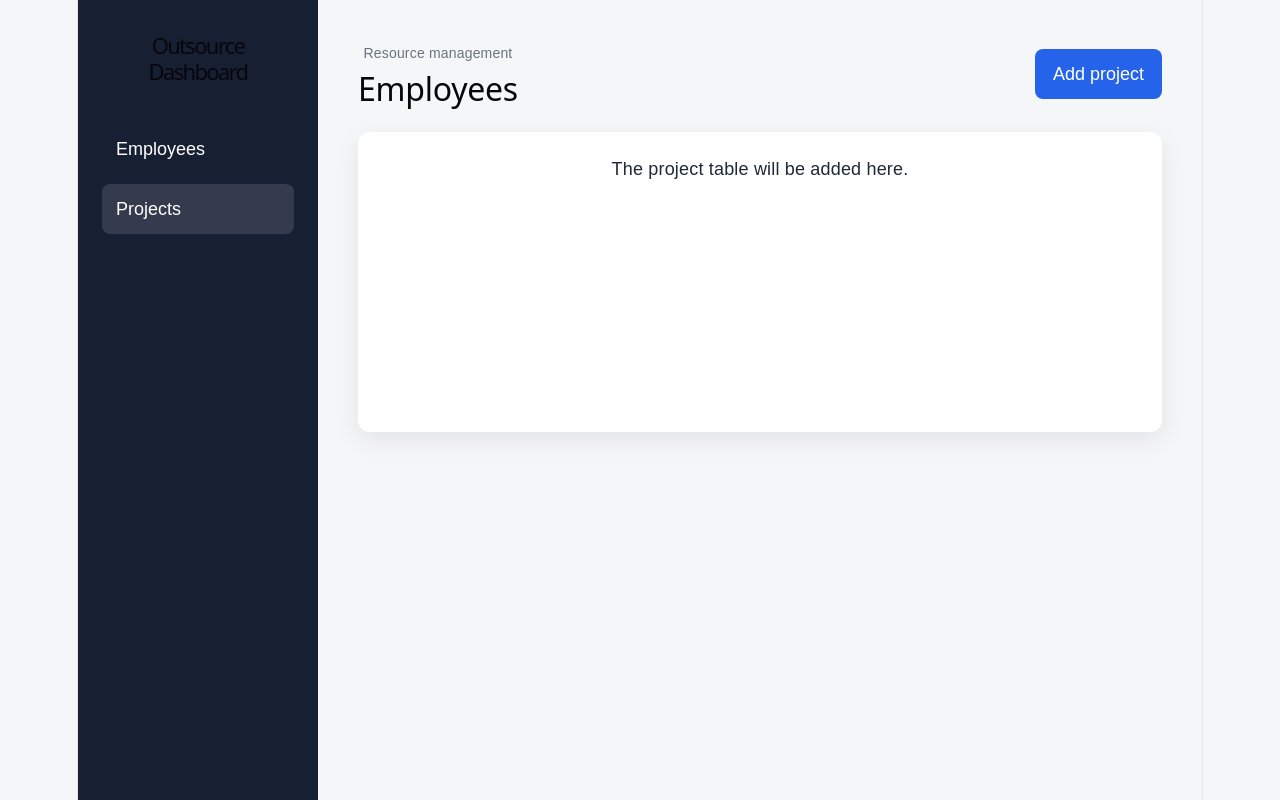
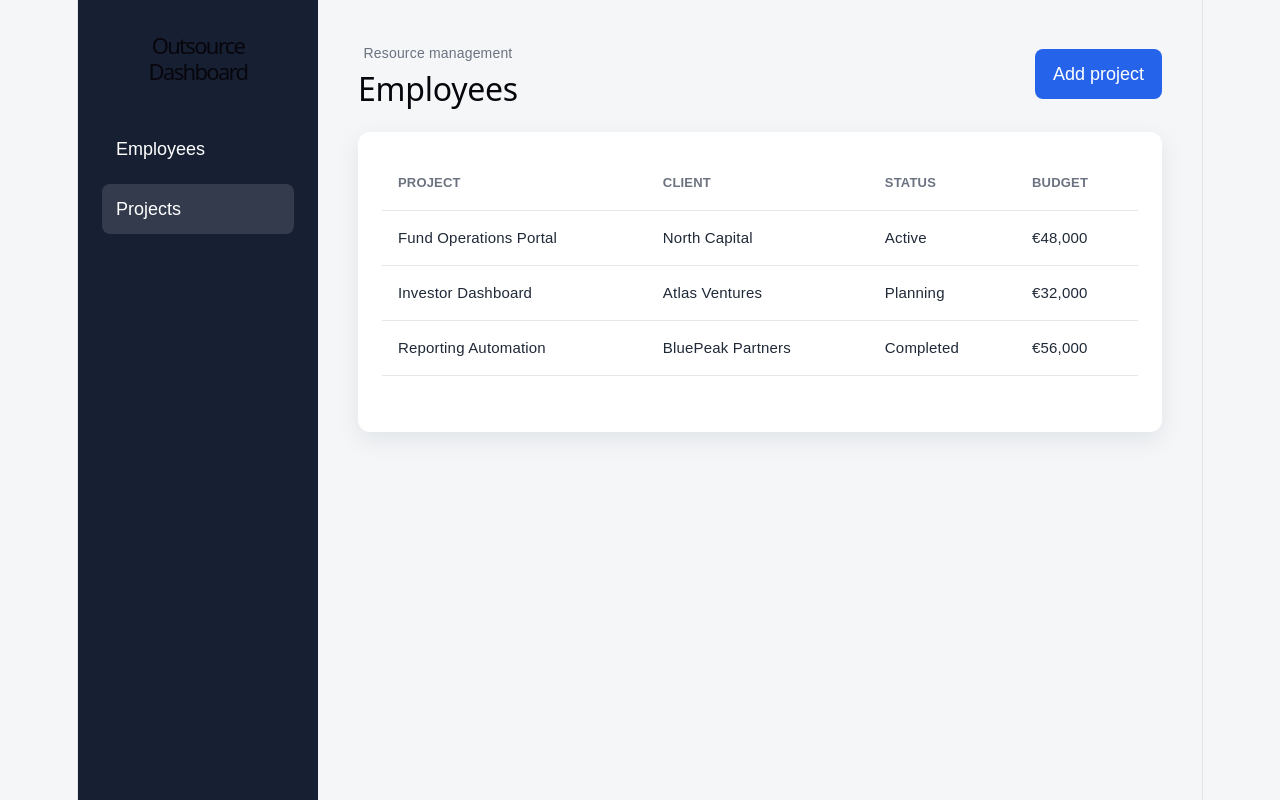
Before and after one commit to Festival3224/react-resource-dashboard, a React (Vite) app: page / in a window 1280 px wide. Both pictures are taken after a click on the button "Projects". Built offline with nearby package versions, Linux system fonts and the light colour scheme.

Commit message:
feat: add projects table component

```diff
--- a/src/App.jsx
+++ b/src/App.jsx
@@ -1,11 +1,14 @@
 import { useState } from 'react'
 import EmployeesTable from './components/EmployeesTable'
 import { initialEmployees } from './data/employees'
+import ProjectsTable from './components/ProjectsTable'
+import { initialProjects } from './data/projects'
 import './App.css'
 
 function App() {
   const [activeView, setActiveView] = useState('employees')
   const [employees] = useState(initialEmployees)
+  const [projects] = useState(initialProjects)
 
   const isEmployees = activeView === 'employees'
 
@@ -48,7 +51,7 @@ function App() {
           {isEmployees ? (
             <EmployeesTable employees={employees} />
           ) : (
-            <p>The project table will be added here.</p>
+            <ProjectsTable projects={projects} />
           )}
         </section>
 
--- /dev/null
+++ b/src/components/ProjectsTable.jsx
@@ -0,0 +1,29 @@
+function ProjectsTable({ projects }) {
+  return (
+    <div className="table-wrapper">
+      <table className="data-table">
+        <thead>
+          <tr>
+            <th>Project</th>
+            <th>Client</th>
+            <th>Status</th>
+            <th>Budget</th>
+          </tr>
+        </thead>
+
+        <tbody>
+          {projects.map((project) => (
+            <tr key={project.id}>
+              <td>{project.name}</td>
+              <td>{project.client}</td>
+              <td>{project.status}</td>
+              <td>€{project.budget.toLocaleString()}</td>
+            </tr>
+          ))}
+        </tbody>
+      </table>
+    </div>
+  )
+}
+
+export default ProjectsTable
--- /dev/null
+++ b/src/data/projects.js
@@ -0,0 +1,23 @@
+export const initialProjects = [
+  {
+    id: 1,
+    name: 'Fund Operations Portal',
+    client: 'North Capital',
+    status: 'Active',
+    budget: 48000,
+  },
+  {
+    id: 2,
+    name: 'Investor Dashboard',
+    client: 'Atlas Ventures',
+    status: 'Planning',
+    budget: 32000,
+  },
+  {
+    id: 3,
+    name: 'Reporting Automation',
+    client: 'BluePeak Partners',
+    status: 'Completed',
+    budget: 56000,
+  },
+]
```
